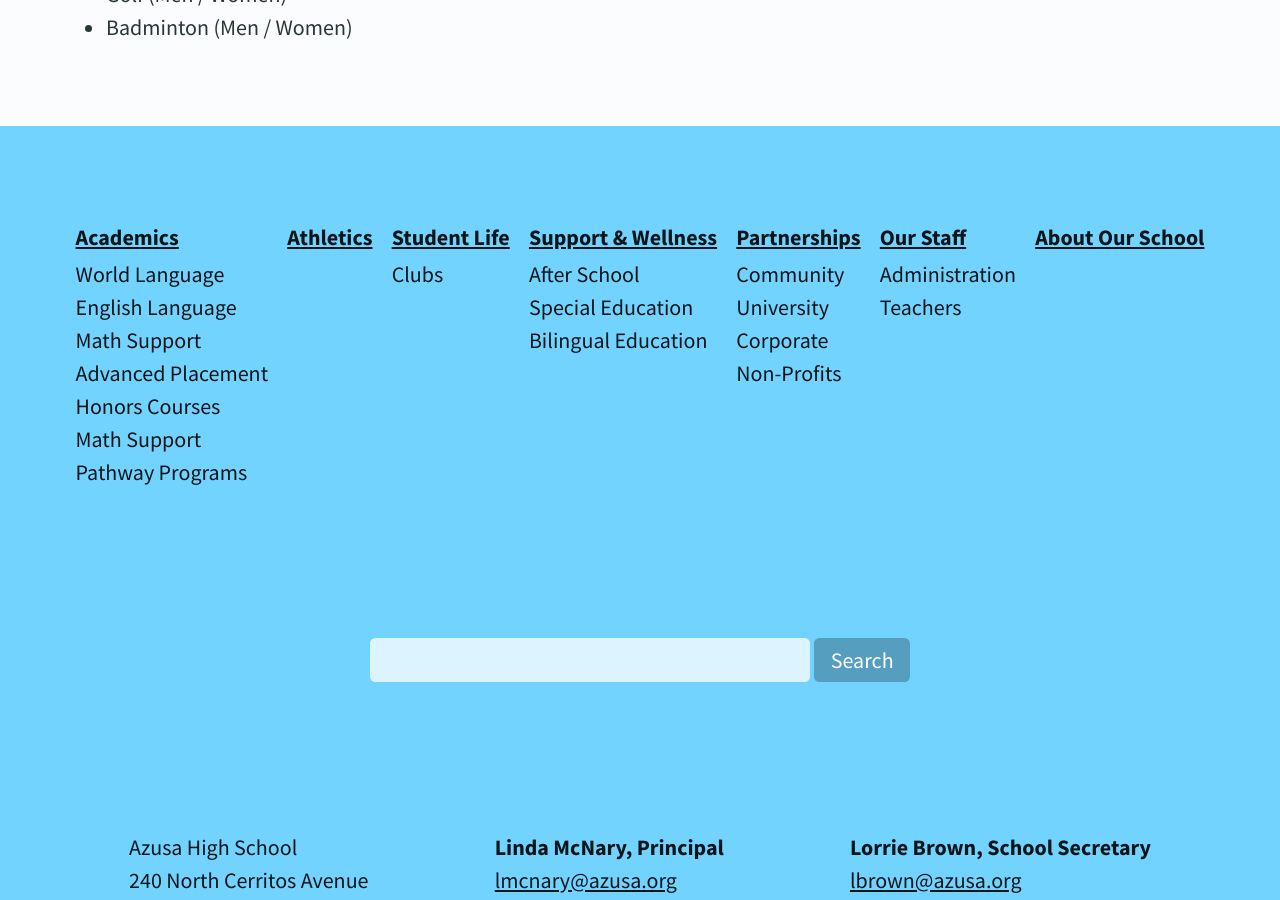
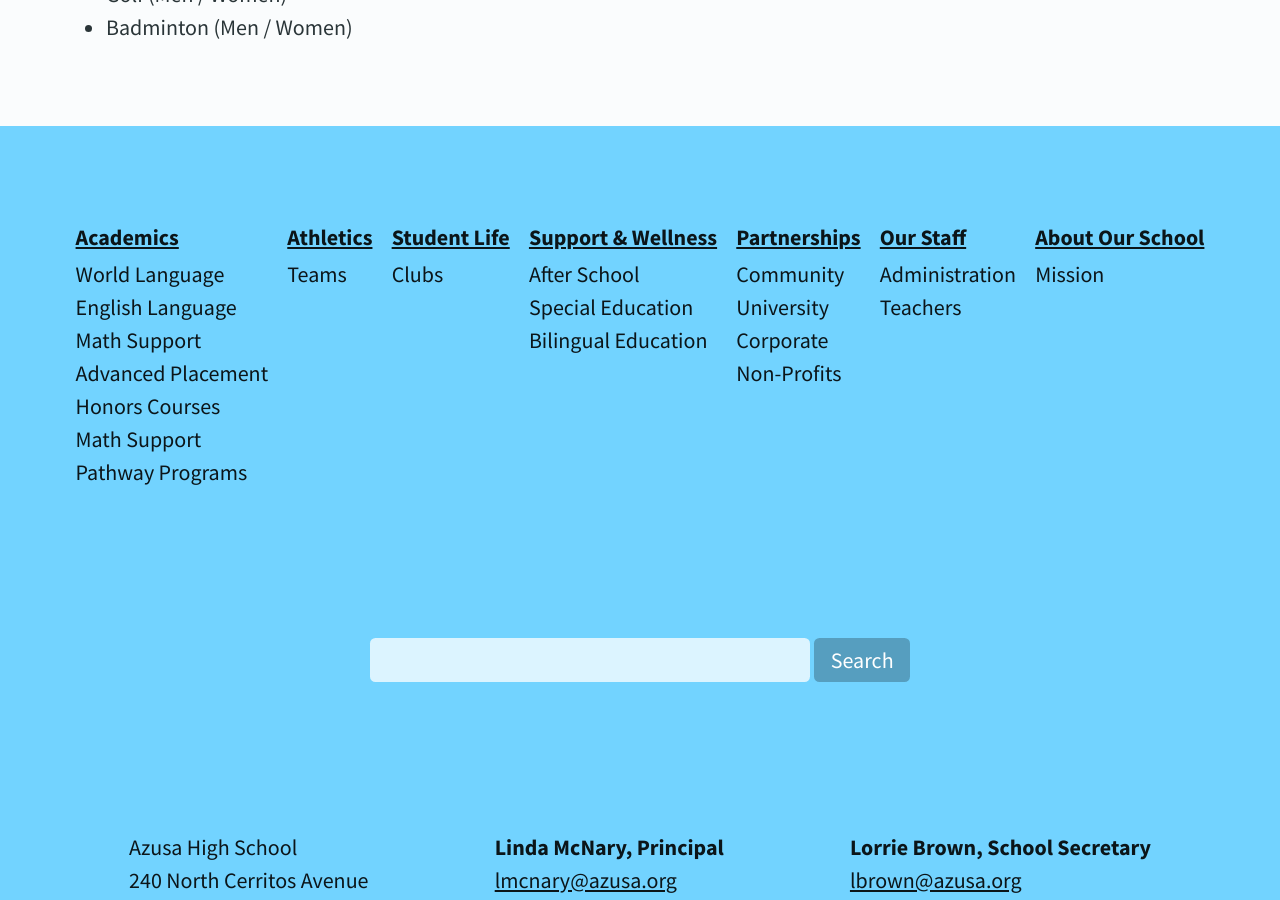
Before and after one commit to jimthoburn/azusa, a Jekyll site: the page built from athletics.markdown, in a window 1280 px wide and 900 px high, scrolled down 1230 px. Built offline with Jekyll 4.4.1, drawn with Linux system fonts in a browser that asks for light colours.

Commit message:
Update footer

```diff
--- a/_layouts/default.html
+++ b/_layouts/default.html
@@ -43,6 +43,9 @@
       </li>
       <li>
         <h2><a href="/athletics">Athletics</a></h2>
+        <ul>
+          <li><a href="/athletics">Teams</a></li>
+        </ul>
       </li>
       <li>
         <h2><a href="/life">Student Life</a></h2>
@@ -76,6 +79,9 @@
       </li>
       <li>
         <h2><a href="/about">About Our School</a></h2>
+        <ul>
+          <li><a href="/about">Mission</a></li>
+        </ul>
       </li>
     </ul>
 
```
